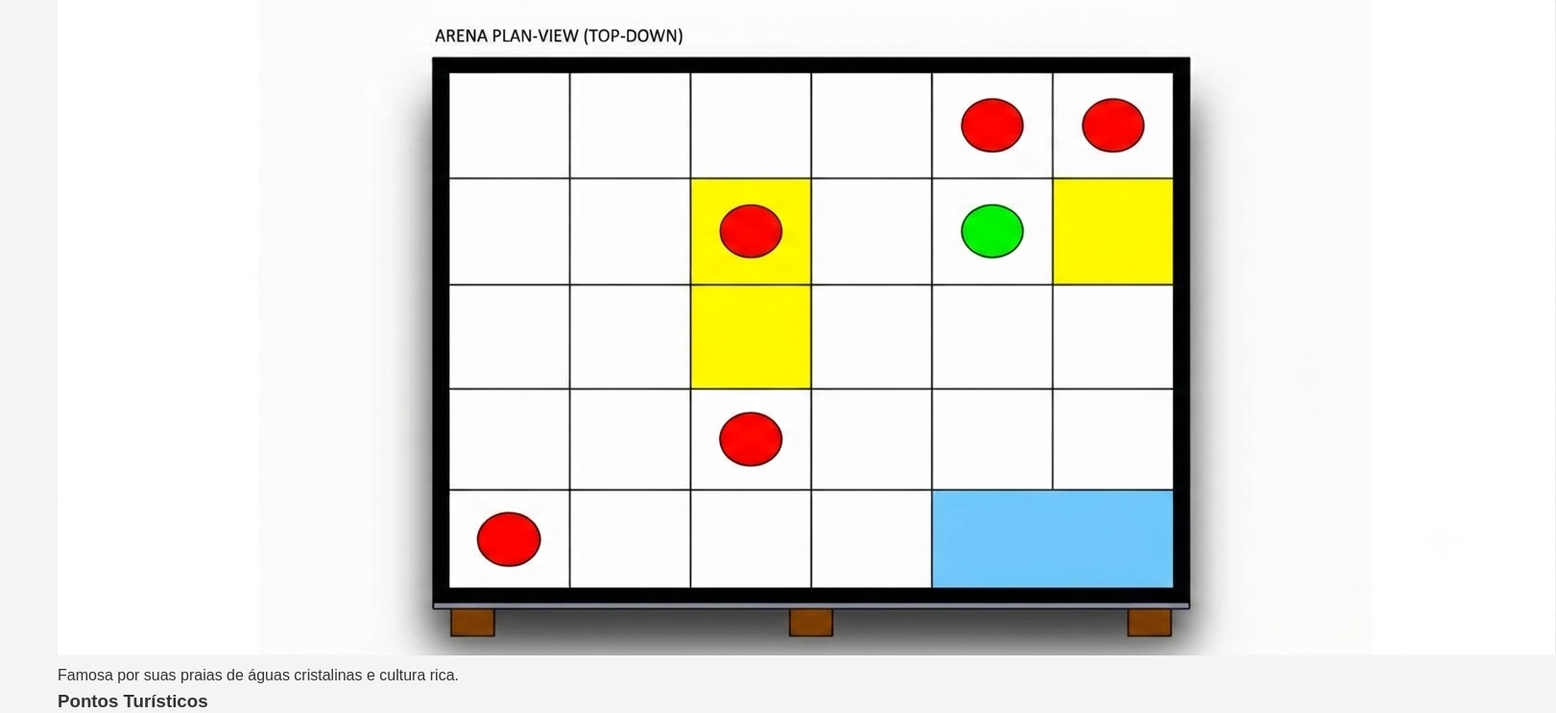
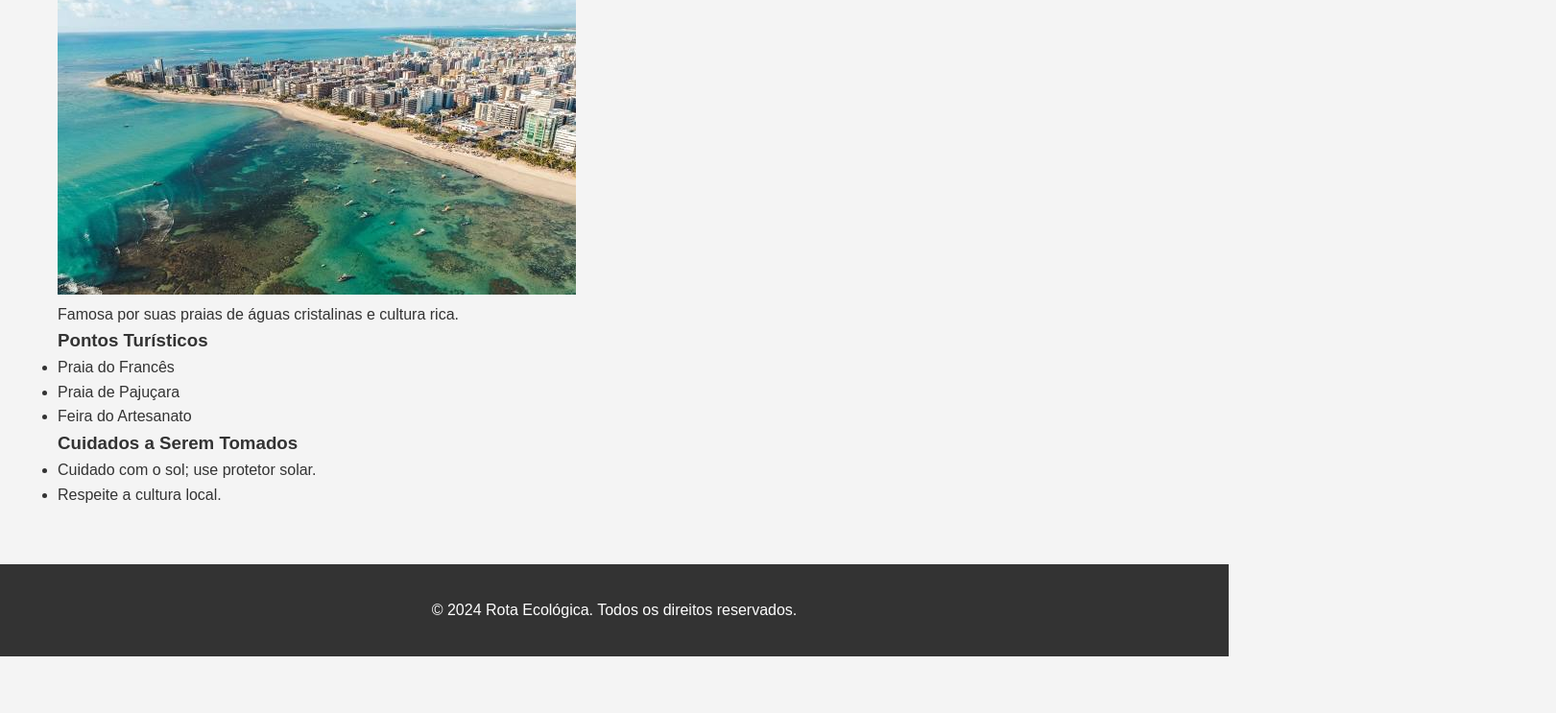
Before and after one commit to 0FelipeBisp0/EcoViajar, a plain HTML site: page maceio.html in a window 1280 px wide. Shown: the part 230-973 px from the top of the page at 96% size, 1621 px wide, since content can reach past the window. After the commit the page ends 914 px from the top, so only its background shows below. Drawn offline with Linux system fonts and the light colour scheme.

Commit message:
Update maceio.html

```diff
--- a/maceio.html
+++ b/maceio.html
@@ -25,7 +25,7 @@
     <section id="maceio">
         <div class="container">
             <h2>Maceió</h2>
-            <img src="images/maceio2.png" alt="Maceió">
+            <img src="images/maceio.jpg" alt="Maceió">
             <p>Famosa por suas praias de águas cristalinas e cultura rica.</p>
             <h3>Pontos Turísticos</h3>
             <ul>
```
